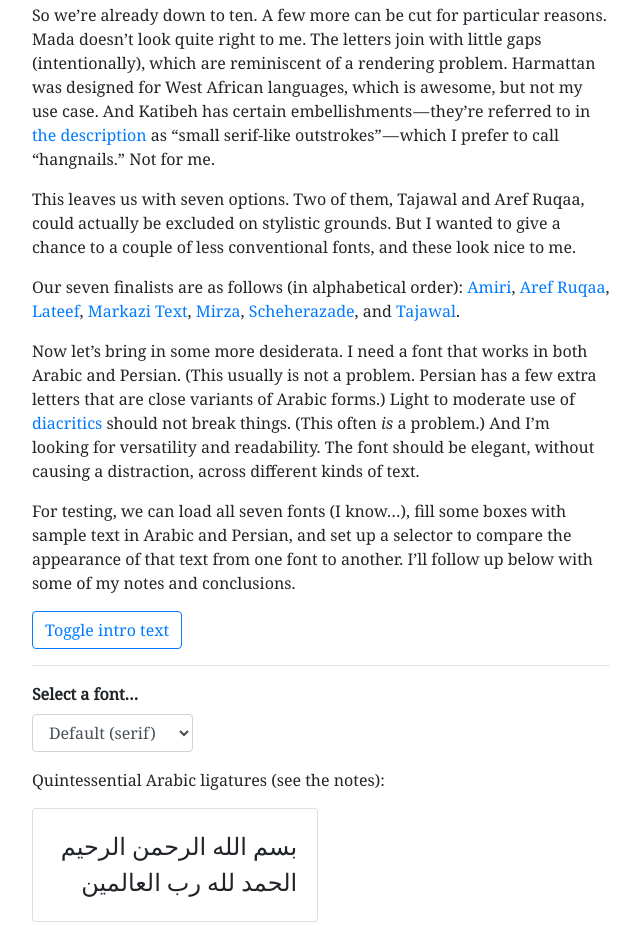
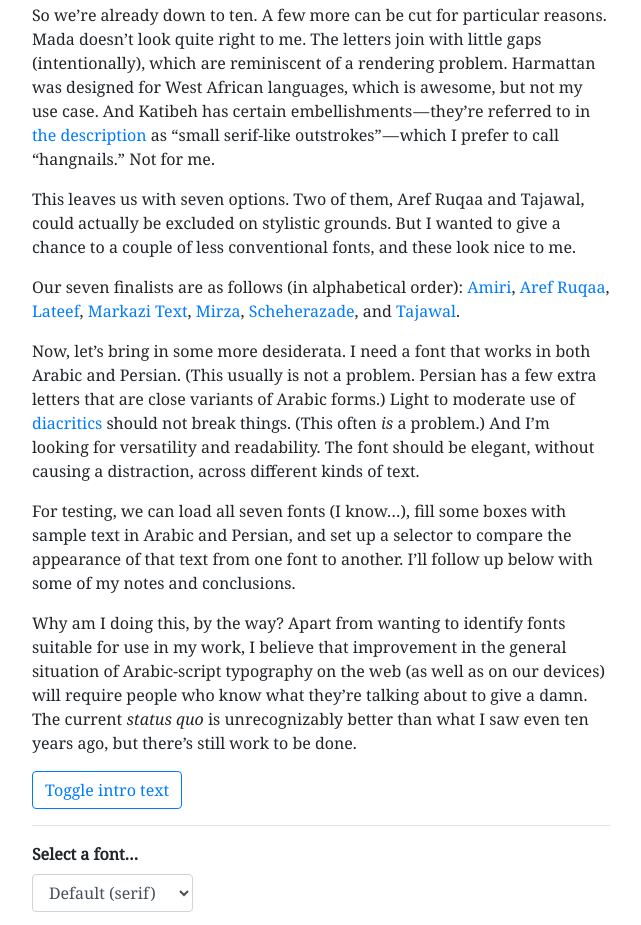
Before and after one commit to theodore-s-beers/arabic-font-tests, a plain HTML site: page index.html in a window 1280 px wide. Shown: the part 445-1370 px from the top of the page, without its empty margins (319-960 px from the left). Drawn offline with nearby package versions, Linux system fonts and the light colour scheme; a web font is replaced by a local one.

Commit message:
Add an explanatory note

```diff
--- a/index.html
+++ b/index.html
@@ -95,10 +95,10 @@
             call “hangnails.” Not for me.
           </p>
           <p>
-            This leaves us with seven options. Two of them, Tajawal and Aref
-            Ruqaa, could actually be excluded on stylistic grounds. But I wanted
-            to give a chance to a couple of less conventional fonts, and these
-            look nice to me.
+            This leaves us with seven options. Two of them, Aref Ruqaa and
+            Tajawal, could actually be excluded on stylistic grounds. But I
+            wanted to give a chance to a couple of less conventional fonts, and
+            these look nice to me.
           </p>
           <p>
             Our seven finalists are as follows (in alphabetical order):
@@ -146,10 +146,10 @@
             >.
           </p>
           <p>
-            Now let’s bring in some more desiderata. I need a font that works in
-            both Arabic and Persian. (This usually is not a problem. Persian has
-            a few extra letters that are close variants of Arabic forms.) Light
-            to moderate use of
+            Now, let’s bring in some more desiderata. I need a font that works
+            in both Arabic and Persian. (This usually is not a problem. Persian
+            has a few extra letters that are close variants of Arabic forms.)
+            Light to moderate use of
             <a
               href="https://en.wikipedia.org/wiki/Arabic_diacritics"
               target="_blank"
@@ -165,6 +165,15 @@
             with sample text in Arabic and Persian, and set up a selector to
             compare the appearance of that text from one font to another. I’ll
             follow up below with some of my notes and conclusions.
+          </p>
+          <p>
+            Why am I doing this, by the way? Apart from wanting to identify
+            fonts suitable for use in my work, I believe that improvement in the
+            general situation of Arabic-script typography on the web (as well as
+            on our devices) will require people who know what they’re talking
+            about to give a damn. The current <em>status quo</em> is
+            unrecognizably better than what I saw even ten years ago, but
+            there’s still work to be done.
           </p>
         </div>
         <button
```
